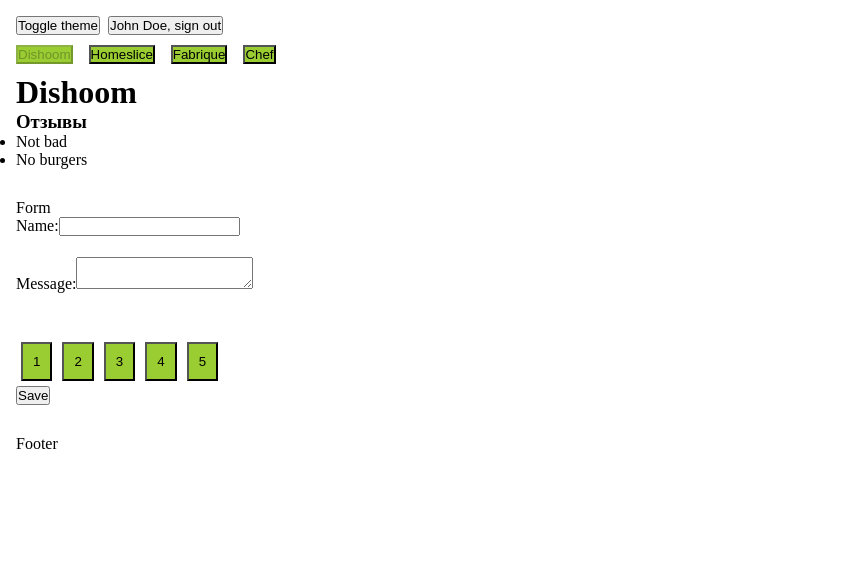
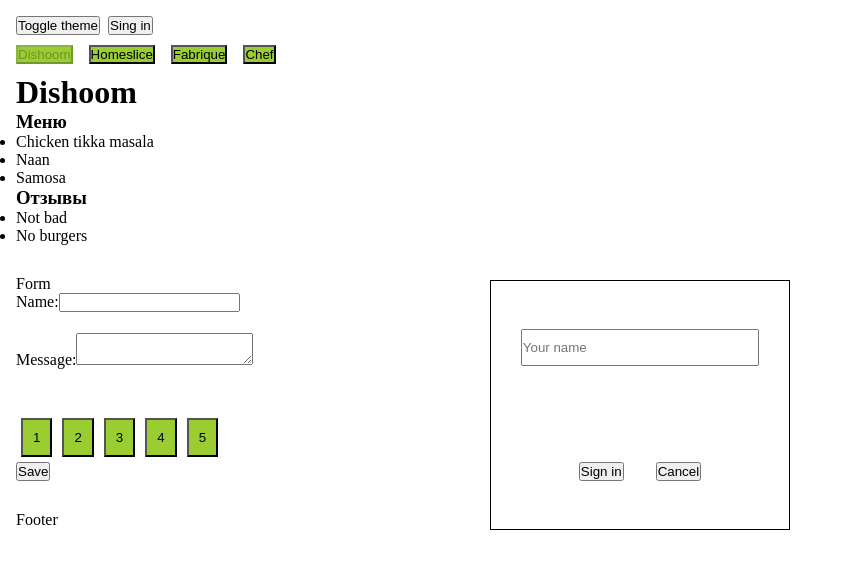
Before and after one commit to vladimirplyukhin89/NextEpisode, a React (Vite) app: page / in a window 1280 px wide. Both pictures are taken after a click on the button "Sing in". Shown: the top 568 px of the page, without its empty margins (0-853 px from the left). Built offline with nearby package versions, Linux system fonts and the light colour scheme.

Commit message:
feat: Add new context for modal and Modal component

```diff
--- a/materials/mock.js
+++ b/materials/mock.js
@@ -3,24 +3,24 @@
         id: "a757a0e9-03c1-4a2a-b384-8ac21dbe2fb2",
         name: "Dishoom",
         menu: [
-            // {
-            //     id: "d75f762a-eadd-49be-8918-ed0daa8dd024",
-            //     name: "Chicken tikka masala",
-            //     price: 12,
-            //     ingredients: ["chicken", "rice"],
-            // },
-            // {
-            //     id: "c3cb8f92-a2ed-4716-92a1-b6ea813e9049",
-            //     name: "Naan",
-            //     price: 3,
-            //     ingredients: ["bread"],
-            // },
-            // {
-            //     id: "bd129641-c0eb-432b-84b6-8b81d2930358",
-            //     name: "Samosa",
-            //     price: 8,
-            //     ingredients: ["chicken", "bread"],
-            // },
+            {
+                id: "d75f762a-eadd-49be-8918-ed0daa8dd024",
+                name: "Chicken tikka masala",
+                price: 12,
+                ingredients: ["chicken", "rice"],
+            },
+            {
+                id: "c3cb8f92-a2ed-4716-92a1-b6ea813e9049",
+                name: "Naan",
+                price: 3,
+                ingredients: ["bread"],
+            },
+            {
+                id: "bd129641-c0eb-432b-84b6-8b81d2930358",
+                name: "Samosa",
+                price: 8,
+                ingredients: ["chicken", "bread"],
+            },
         ],
         reviews: [
             {
--- a/src/App.css
+++ b/src/App.css
@@ -6,6 +6,7 @@
 
 .layout {
     padding: 1rem;
+    height: 100vh;
 }
 
 .tabs {
--- a/src/components/Header/component.jsx
+++ b/src/components/Header/component.jsx
@@ -1,10 +1,12 @@
 import { ThemeContext } from "../../context/theme.js";
 import { useContext } from 'react';
-import { AuthContext } from "../../context/user.js";
+import { createPortal } from "react-dom";
+import { Modal } from "../Modal/component.jsx";
+import { ModalContext } from "../../context/modal.js";
 
 export const Header = () => {
     const { changeTheme } = useContext(ThemeContext);
-    const { currentUser, setCurrentUser } = useContext(AuthContext);
+    const { openModal, setOpenModal } = useContext(ModalContext)
 
     return (
         <header style={{
@@ -15,21 +17,16 @@
             <button
                 type='button'
                 onClick={changeTheme}
-            >Toggle theme</button>
-            {
-            currentUser?.name?.length
-                ?
-                <button
-                    type='button'
-                    onClick={() => setCurrentUser({name: ''})}
-                >{`${currentUser.name}, sign out`}</button>
-                :
-                <button
-                    type='button'
-                    onClick={() => setCurrentUser({name: 'John Doe'})}
-                >Sing in</button>
-            }
-
+            >
+                Toggle theme
+            </button>
+            <button
+                type='button'
+                onClick={() => setOpenModal(true)}
+            >
+                Sing in
+            </button>
+        {openModal && (createPortal(<Modal />, document.getElementById('modal')))}
         </header>
     )
 }
--- a/src/components/Layout/component.jsx
+++ b/src/components/Layout/component.jsx
@@ -4,20 +4,25 @@
 import { useTheme } from "../../hooks/useTheme.jsx";
 import { AuthContext } from "../../context/user.js";
 import { useState } from "react";
+import { ModalContext } from "../../context/modal.js";
 
 export const Layout = ({ children }) => {
     const [currentUser, setCurrentUser] = useState({ name: '' });
+    const [openModal, setOpenModal] = useState(false);
     const { theme, changeTheme  } = useTheme();
 
     return (
+        <ModalContext.Provider value={{ openModal, setOpenModal }}>
             <AuthContext.Provider value={{ currentUser, setCurrentUser }}>
                 <ThemeContext.Provider value={{ theme, changeTheme }}>
                     <div className='layout'>
+                        <div id='modal' className={{position: 'relative', zIndex: 2}} />
                         <Header/>
                         {children}
                         <Footer/>
                     </div>
                 </ThemeContext.Provider>
             </AuthContext.Provider>
+        </ModalContext.Provider>
     )
 }
--- /dev/null
+++ b/src/components/Modal/component.jsx
@@ -0,0 +1,81 @@
+import { useContext, useState, useRef, useEffect } from "react";
+import { ModalContext } from "../../context/modal.js";
+import { AuthContext } from "../../context/user.js";
+
+export const Modal = () => {
+    const [value, setValue] = useState('');
+    const modalRef = useRef(null);
+    const { setOpenModal } = useContext(ModalContext);
+    const { setCurrentUser } = useContext(AuthContext);
+
+    const handleSignInUser = () => {
+        if (value.length > 0) {
+            setCurrentUser({name: value})
+            setOpenModal(false)
+        }
+    }
+
+    // useEffect(() => {
+    //     console.log('modalRef', modalRef);
+    // }, []);
+
+    return (
+        <div
+            ref={modalRef}
+            style={{
+                position: 'absolute',
+                top: '35%',
+                left: '50%',
+                transform: 'translateX(-50%)',
+                width: '20vw',
+                height: '20vh',
+                minWidth: '300px',
+                minHeight: '250px',
+                border: '1px solid black'
+            }}
+        >
+            <div
+                style={{
+                    display: 'flex',
+                    flexDirection: 'column',
+                    justifyContent: 'space-around',
+                    alignItems: 'space-around',
+                    width: '100%',
+                    height: '100%',
+                }}
+            >
+                <input
+                    type='text'
+                    value={value}
+                    onChange={(event) => setValue(event.target.value)}
+                    placeholder='Your name'
+                    style={{
+                    width: '80%',
+                    margin: '0 auto',
+                    height: '15%',
+                }}/>
+                <div style={{
+                    width: '100%',
+                    display: 'flex',
+                    gap: '2rem',
+                    justifyContent: 'center',
+                    alignItems: 'center',
+                    flexWrap: 'wrap',
+                }}>
+                    <button
+                        type='button'
+                        onClick={handleSignInUser}
+                    >
+                        Sign in
+                    </button>
+                    <button
+                        type='button'
+                        onClick={() => setOpenModal(false)}
+                    >
+                        Cancel
+                    </button>
+                </div>
+            </div>
+        </div>
+    )
+}
--- /dev/null
+++ b/src/context/modal.js
@@ -0,0 +1,3 @@
+import { createContext } from "react";
+
+export const ModalContext = createContext(null)
```
Also changed, not shown: src/components/ModalContent/component.jsx (added). Lines whose indentation alone changed are shown as unchanged.
